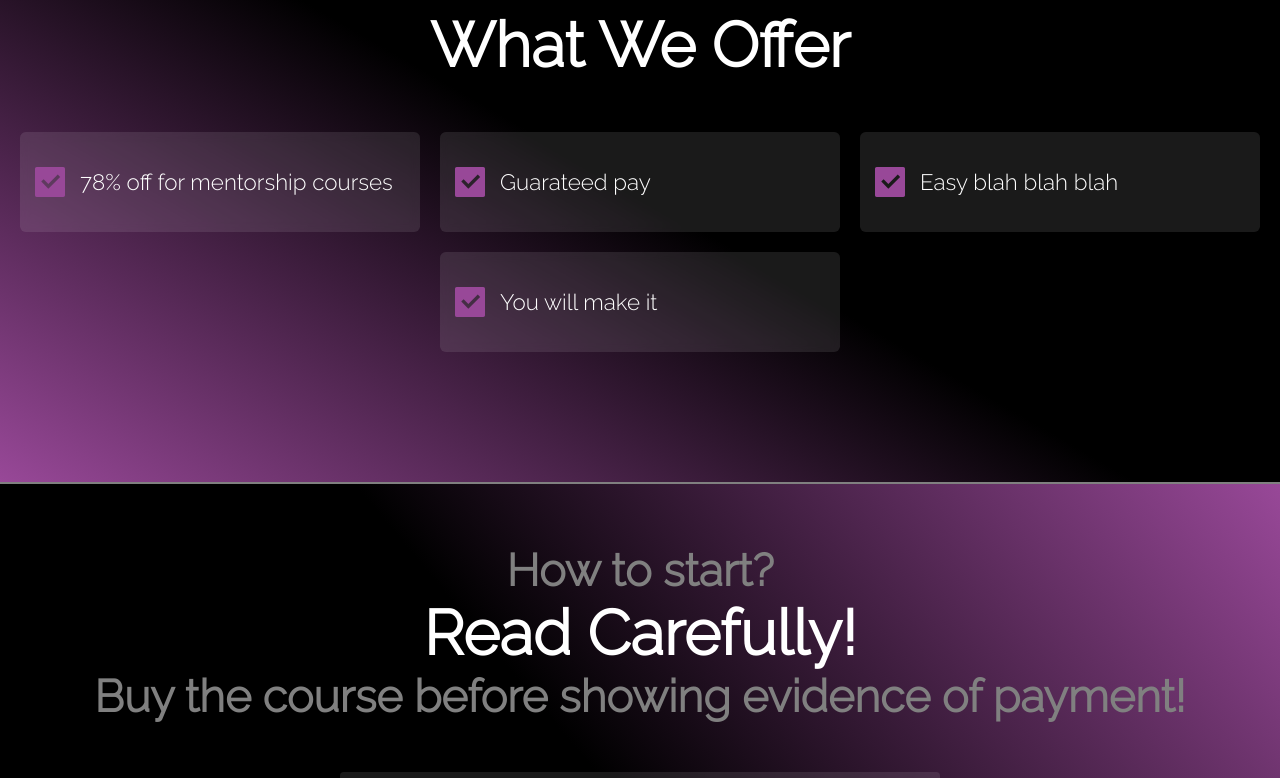
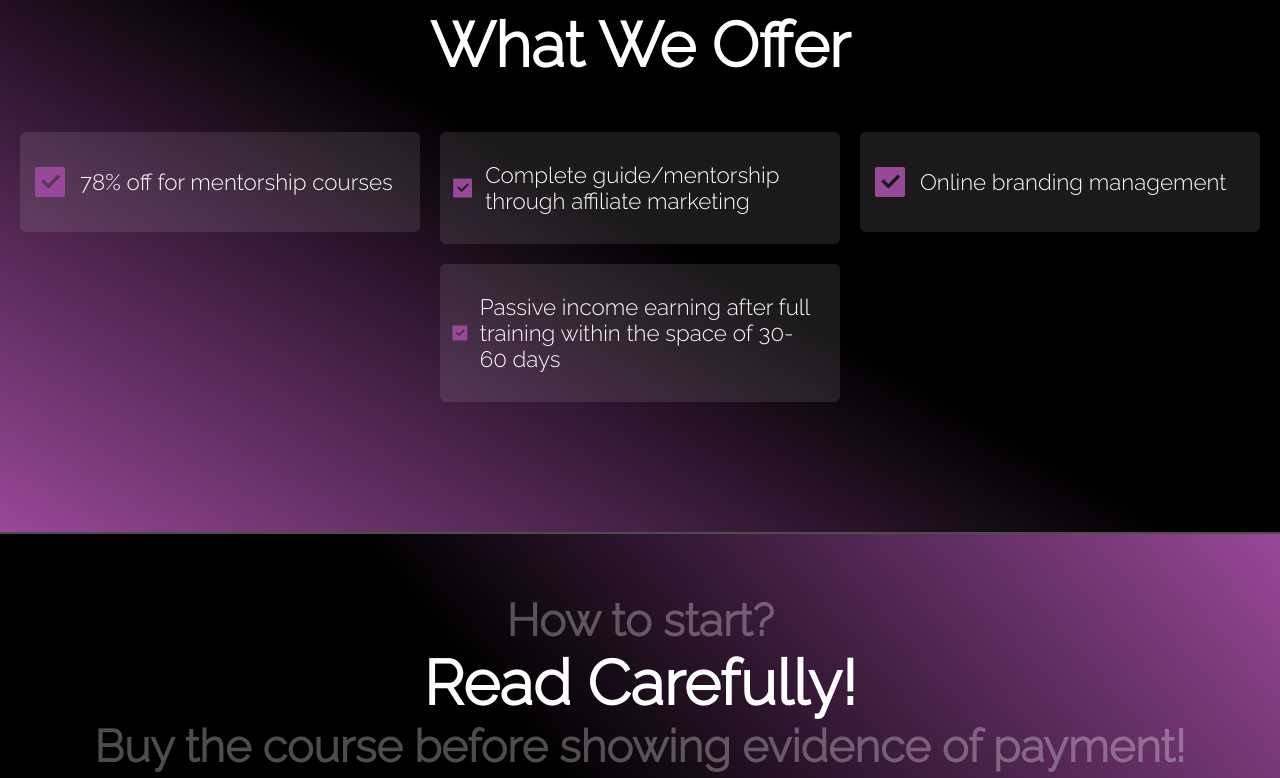
Before and after one commit to Quanta-69/Danny-Digital, a plain HTML site: page index.html in a window 1280 px wide. Shown: the part 1660-2438 px from the top of the page. Drawn offline with nearby package versions, Linux system fonts and the light colour scheme.

Commit message:
Add files via upload

```diff
--- a/index.html
+++ b/index.html
@@ -84,9 +84,9 @@
         <h1 class="head-slide sect-name">What We Offer</h1>
         <div class="wrapper">
             <div class="child up-child"><svg viewBox="0 0 24 24" fill="currentColor" xmlns="http://www.w3.org/2000/svg"><path d="M4 3H20C20.5523 3 21 3.44772 21 4V20C21 20.5523 20.5523 21 20 21H4C3.44772 21 3 20.5523 3 20V4C3 3.44772 3.44772 3 4 3ZM11.0026 16L18.0737 8.92893L16.6595 7.51472L11.0026 13.1716L8.17421 10.3431L6.75999 11.7574L11.0026 16Z"/></svg>78% off for mentorship courses</div>
-            <div class="child up-child"><svg viewBox="0 0 24 24" fill="currentColor" xmlns="http://www.w3.org/2000/svg"><path d="M4 3H20C20.5523 3 21 3.44772 21 4V20C21 20.5523 20.5523 21 20 21H4C3.44772 21 3 20.5523 3 20V4C3 3.44772 3.44772 3 4 3ZM11.0026 16L18.0737 8.92893L16.6595 7.51472L11.0026 13.1716L8.17421 10.3431L6.75999 11.7574L11.0026 16Z"/></svg>Guarateed pay</div>
-            <div class="child up-child"><svg viewBox="0 0 24 24" fill="currentColor" xmlns="http://www.w3.org/2000/svg"><path d="M4 3H20C20.5523 3 21 3.44772 21 4V20C21 20.5523 20.5523 21 20 21H4C3.44772 21 3 20.5523 3 20V4C3 3.44772 3.44772 3 4 3ZM11.0026 16L18.0737 8.92893L16.6595 7.51472L11.0026 13.1716L8.17421 10.3431L6.75999 11.7574L11.0026 16Z"/></svg>Easy blah blah blah</div>
-            <div class="child up-child"><svg viewBox="0 0 24 24" fill="currentColor" xmlns="http://www.w3.org/2000/svg"><path d="M4 3H20C20.5523 3 21 3.44772 21 4V20C21 20.5523 20.5523 21 20 21H4C3.44772 21 3 20.5523 3 20V4C3 3.44772 3.44772 3 4 3ZM11.0026 16L18.0737 8.92893L16.6595 7.51472L11.0026 13.1716L8.17421 10.3431L6.75999 11.7574L11.0026 16Z"/></svg>You will make it</div>
+            <div class="child up-child"><svg viewBox="0 0 24 24" fill="currentColor" xmlns="http://www.w3.org/2000/svg"><path d="M4 3H20C20.5523 3 21 3.44772 21 4V20C21 20.5523 20.5523 21 20 21H4C3.44772 21 3 20.5523 3 20V4C3 3.44772 3.44772 3 4 3ZM11.0026 16L18.0737 8.92893L16.6595 7.51472L11.0026 13.1716L8.17421 10.3431L6.75999 11.7574L11.0026 16Z"/></svg>Complete guide/mentorship through affiliate marketing</div>
+            <div class="child up-child"><svg viewBox="0 0 24 24" fill="currentColor" xmlns="http://www.w3.org/2000/svg"><path d="M4 3H20C20.5523 3 21 3.44772 21 4V20C21 20.5523 20.5523 21 20 21H4C3.44772 21 3 20.5523 3 20V4C3 3.44772 3.44772 3 4 3ZM11.0026 16L18.0737 8.92893L16.6595 7.51472L11.0026 13.1716L8.17421 10.3431L6.75999 11.7574L11.0026 16Z"/></svg>Online branding management</div>
+            <div class="child up-child"><svg viewBox="0 0 24 24" fill="currentColor" xmlns="http://www.w3.org/2000/svg"><path d="M4 3H20C20.5523 3 21 3.44772 21 4V20C21 20.5523 20.5523 21 20 21H4C3.44772 21 3 20.5523 3 20V4C3 3.44772 3.44772 3 4 3ZM11.0026 16L18.0737 8.92893L16.6595 7.51472L11.0026 13.1716L8.17421 10.3431L6.75999 11.7574L11.0026 16Z"/></svg>Passive income earning after full training within the space of 30-60 days</div>
         </div>
     </section>
 
--- a/style.css
+++ b/style.css
@@ -1,6 +1,6 @@
 @import url('https://fonts.googleapis.com/css2?family=Raleway:ital,wght@0,300;1,300&display=swap');
 :root{
-    --light-color:grey;
+    --light-color:rgba(255, 255, 255, .3);
     --large-font:3.9rem;
     --medium-font:2.8rem;
     --small-font:1.4rem;
@@ -114,7 +114,7 @@ html{
 }
 .navbar a:hover{
     color:white;
-    background:var(--main-color);
+    background:var(--light-color);
 }
 .home{
     height: 100vh;
```
